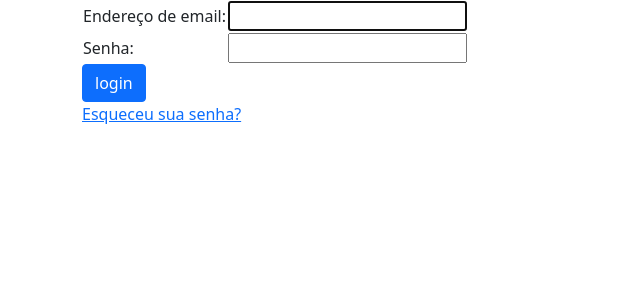
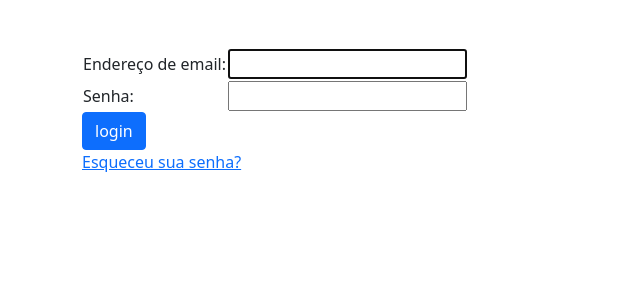
Before and after one commit to victoraugusto6/django-ubatuba-reservation, a Django app: page /contas/login/ in a window 1280 px wide. Shown: the part 56-356 px from the top of the page, without its empty margins (0-640 px from the left). Run offline with Django 3.2, Linux system fonts and the light colour scheme; some libraries are stand-ins or nearby versions.

Commit message:
Changed position form login

```diff
--- a/ubatuba/base/templates/registration/login.html
+++ b/ubatuba/base/templates/registration/login.html
@@ -23,7 +23,7 @@
 
                 <form method="post" action="{% url 'login' %}">
                     {% csrf_token %}
-                    <table>
+                    <table class="mt-5">
                         <tr>
                             <td> {{ form.username.label_tag }}</td>
                             <td>{{ form.username }}</td>
```
